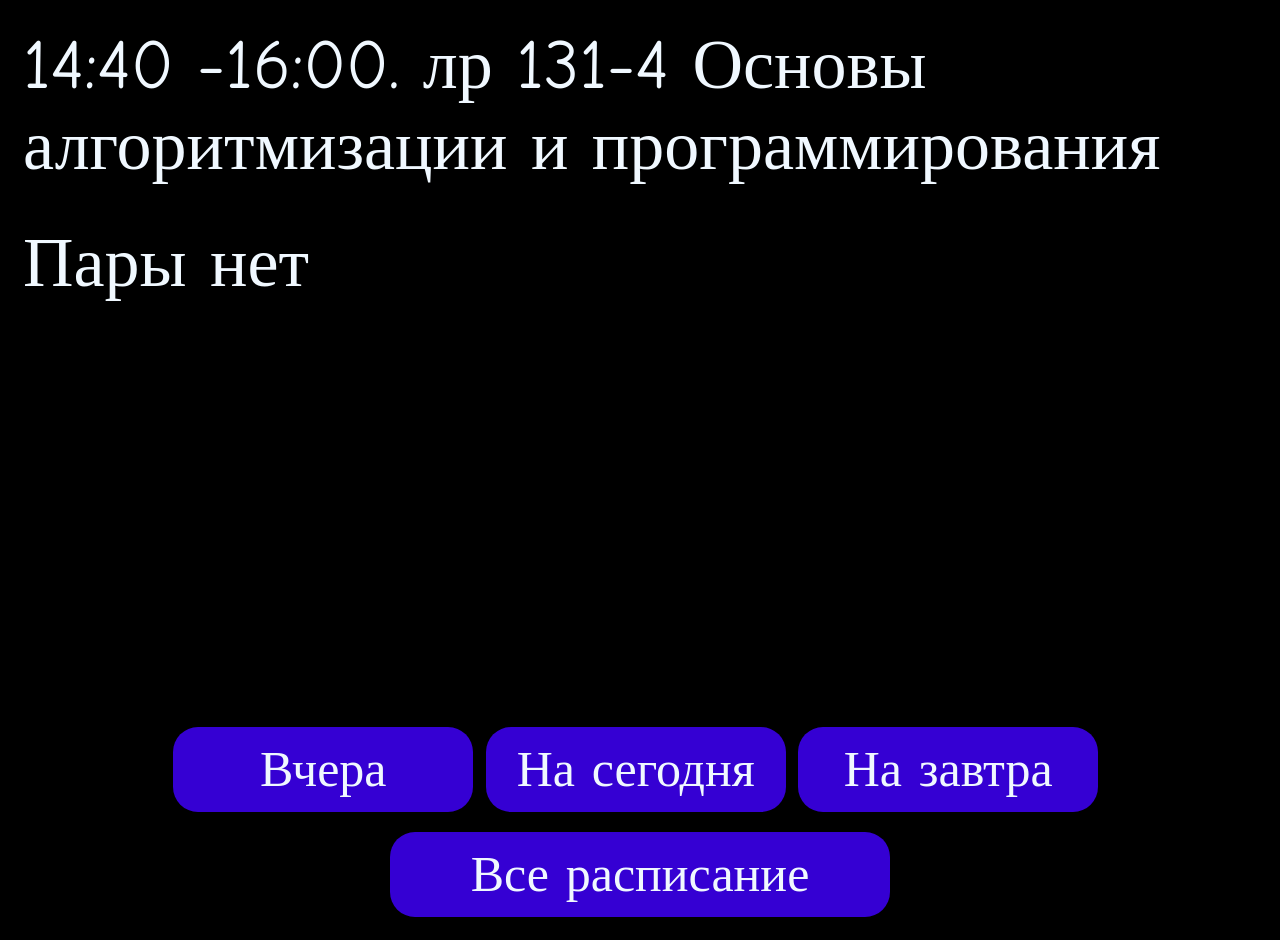
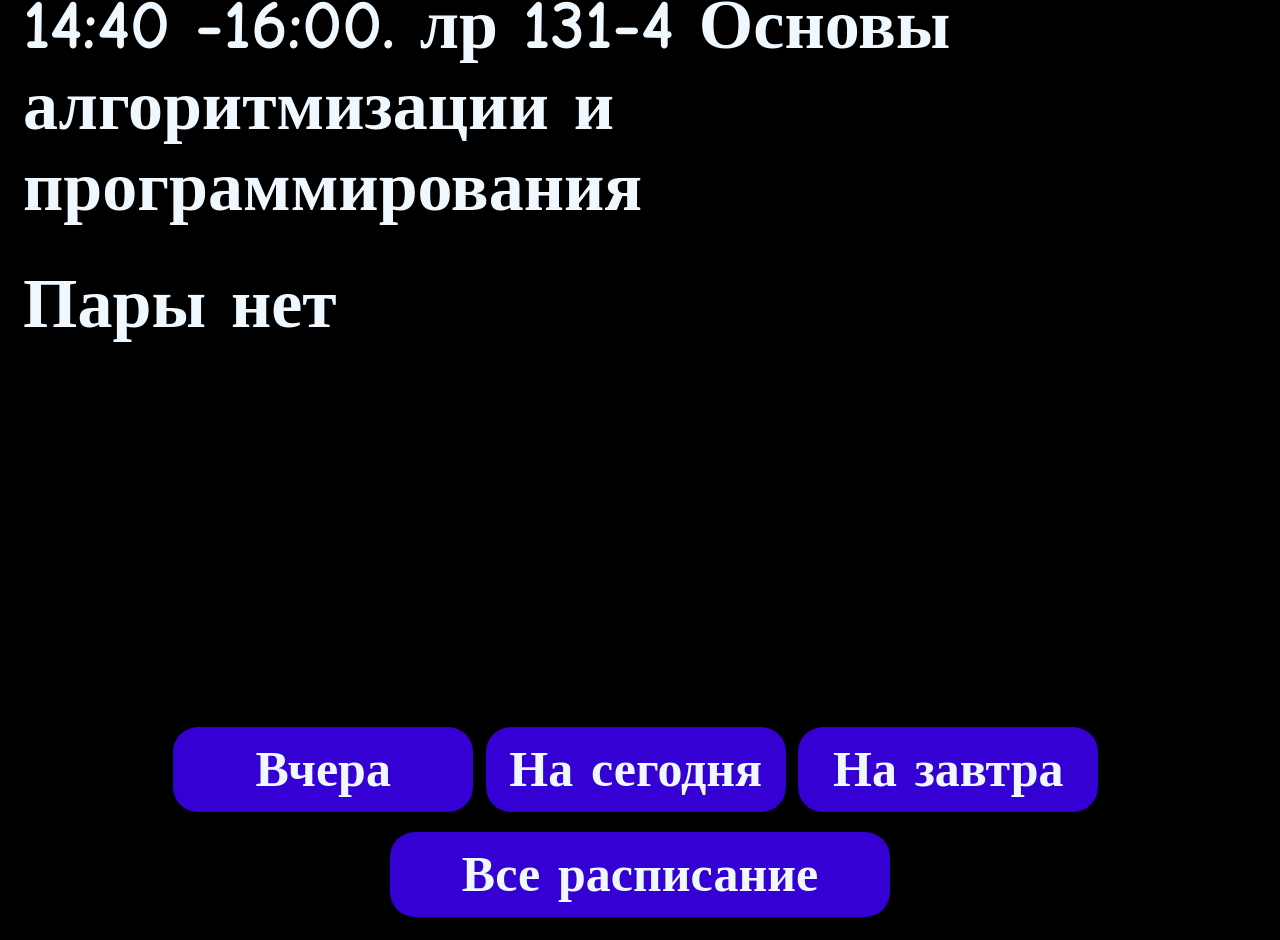
Before and after one commit to KtnanM/Raspis, a plain HTML site: page index.html in a window 1280 px wide. Shown: the part 811-1751 px from the top of the page. Drawn offline with Linux system fonts and the light colour scheme.

Commit message:
Update index.html

```diff
--- a/index.html
+++ b/index.html
@@ -7,7 +7,15 @@
         .ras{
             font-size: 70px;
             color: aliceblue;
-            font-family: "COMIC SANS MS";
+ font-family: 'Comic Sans MS';
+    src: url('ComicSansMS-Bold.eot');
+    src:
+        url('ComicSansMS-Bold.eot?#iefix') format('embedded-opentype'),
+        url('ComicSansMS-Bold.woff2') format('woff2'),
+        url('ComicSansMS-Bold.woff') format('woff'),
+        url('ComicSansMS-Bold.ttf') format('truetype');
+    font-weight: bold;
+    font-style: normal;
         }
         .butt{
             text-align: center;
@@ -27,7 +35,15 @@
     border:0 none;
     -webkit-border-radius: 5px;
     border-radius: 25px;
-            font-family: "COMIC SANS MS";
+             font-family: 'Comic Sans MS';
+    src: url('ComicSansMS-Bold.eot');
+    src:
+        url('ComicSansMS-Bold.eot?#iefix') format('embedded-opentype'),
+        url('ComicSansMS-Bold.woff2') format('woff2'),
+        url('ComicSansMS-Bold.woff') format('woff'),
+        url('ComicSansMS-Bold.ttf') format('truetype');
+    font-weight: bold;
+    font-style: normal;
         }
         .knop1{
             height: 85px;
@@ -39,7 +55,15 @@
     border:0 none;
     -webkit-border-radius: 5px;
     border-radius: 25px;
-            font-family: "COMIC SANS MS";
+             font-family: 'Comic Sans MS';
+    src: url('ComicSansMS-Bold.eot');
+    src:
+        url('ComicSansMS-Bold.eot?#iefix') format('embedded-opentype'),
+        url('ComicSansMS-Bold.woff2') format('woff2'),
+        url('ComicSansMS-Bold.woff') format('woff'),
+        url('ComicSansMS-Bold.ttf') format('truetype');
+    font-weight: bold;
+    font-style: normal;
         }
     </style>
 <script>
```
